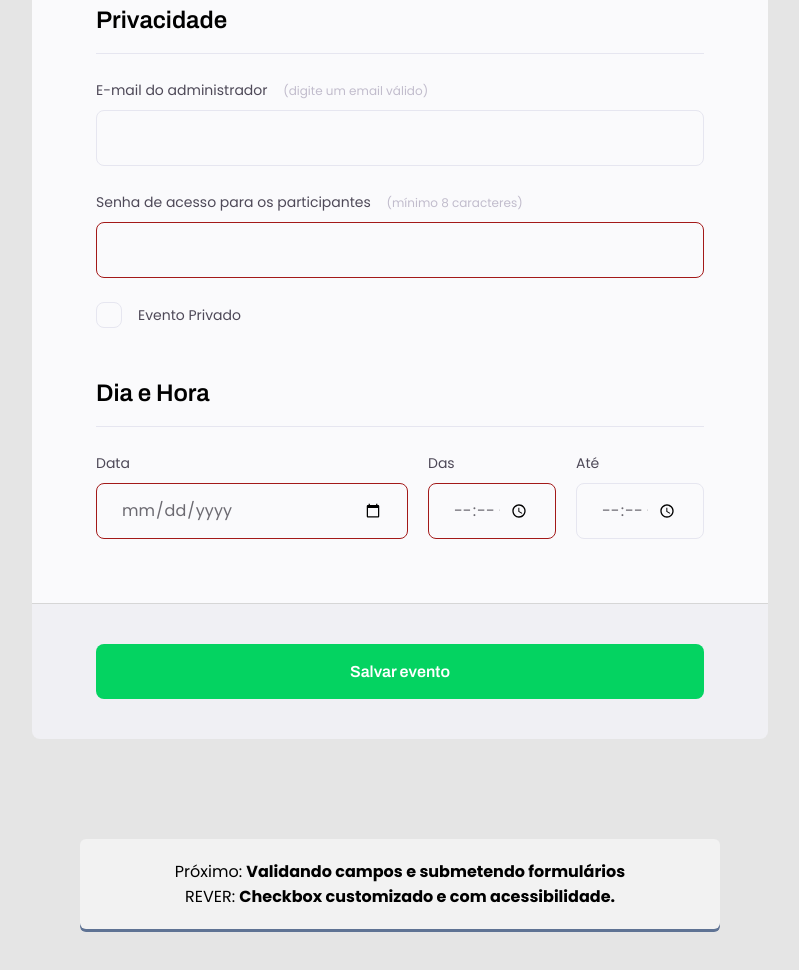
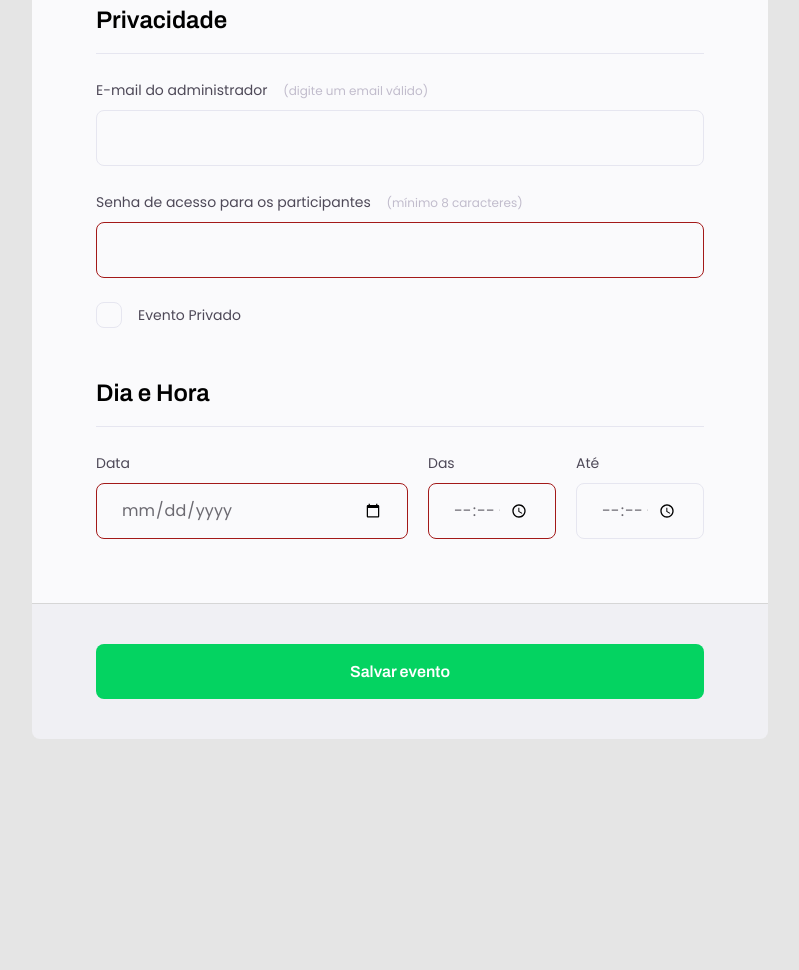
Before and after one commit to rogeriolins/explorer-projeto03, a plain HTML site: page index.html in a window 1280 px wide. Shown: the part 1104-2074 px from the top of the page, without its empty margins (240-1039 px from the left). After the commit the page ends 1943 px from the top, so only its background shows below. Drawn offline with Linux system fonts and the light colour scheme.

Commit message:
adjusting layout and study comments

```diff
--- a/index.html
+++ b/index.html
@@ -120,7 +120,7 @@
 
     </div>
 
-    <p style="display: block; width: 50%; margin: 40px auto 43px; border-radius: 6px; box-shadow: 0px 3px rgba(39, 68, 114, 0.7); text-align: center; padding: 20px 40px; background-color: #f2f2f2;">Próximo: <strong>Validando campos e submetendo formulários</strong>
+    <p style="display: none; width: 50%; margin: 40px auto 43px; border-radius: 6px; box-shadow: 0px 3px rgba(39, 68, 114, 0.7); text-align: center; padding: 20px 40px; background-color: #f2f2f2;">Próximo: <strong>Validando campos e submetendo formulários</strong>
 <br/>REVER: <strong>Checkbox customizado e com acessibilidade.</p>
 
 </strong>
```
